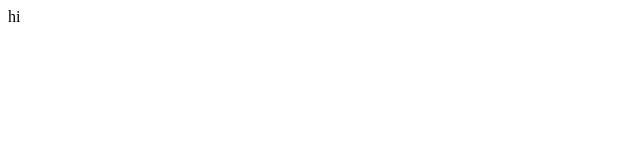
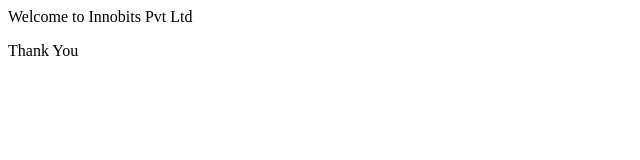
Before and after one commit to amithaws/web, a plain HTML site: page index.html in a window 1280 px wide. Shown: the whole page, without its empty margins (0-640 px from the left). Drawn offline with Linux system fonts and the light colour scheme.

Commit message:
Changed Web Content

```diff
--- a/index.html
+++ b/index.html
@@ -1,3 +1,5 @@
 <html>
 	<title>Jenkins CI/CD Pipelines</title>
-	<body><header> hi</header></body></html>
+	<body><header> Welcome to Innobits Pvt Ltd</header>
+		<p>Thank You</p>
+	</body></html>
```
